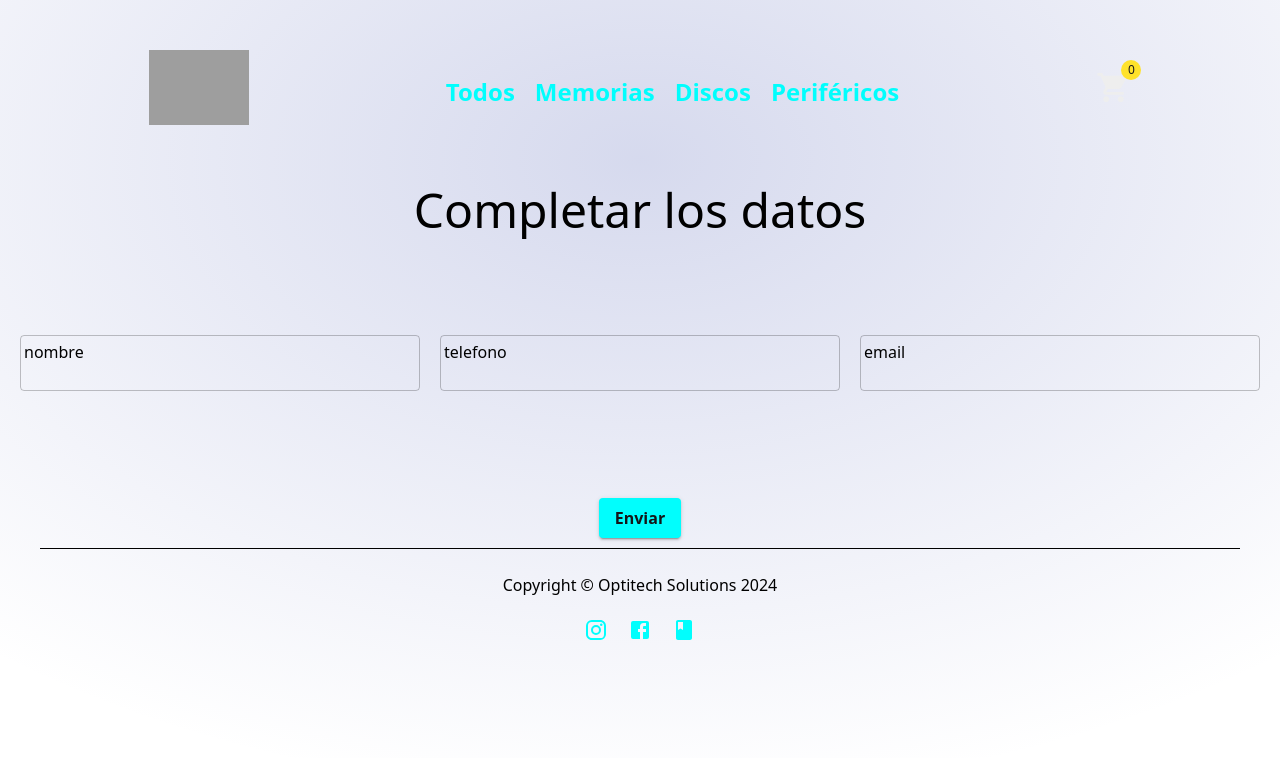
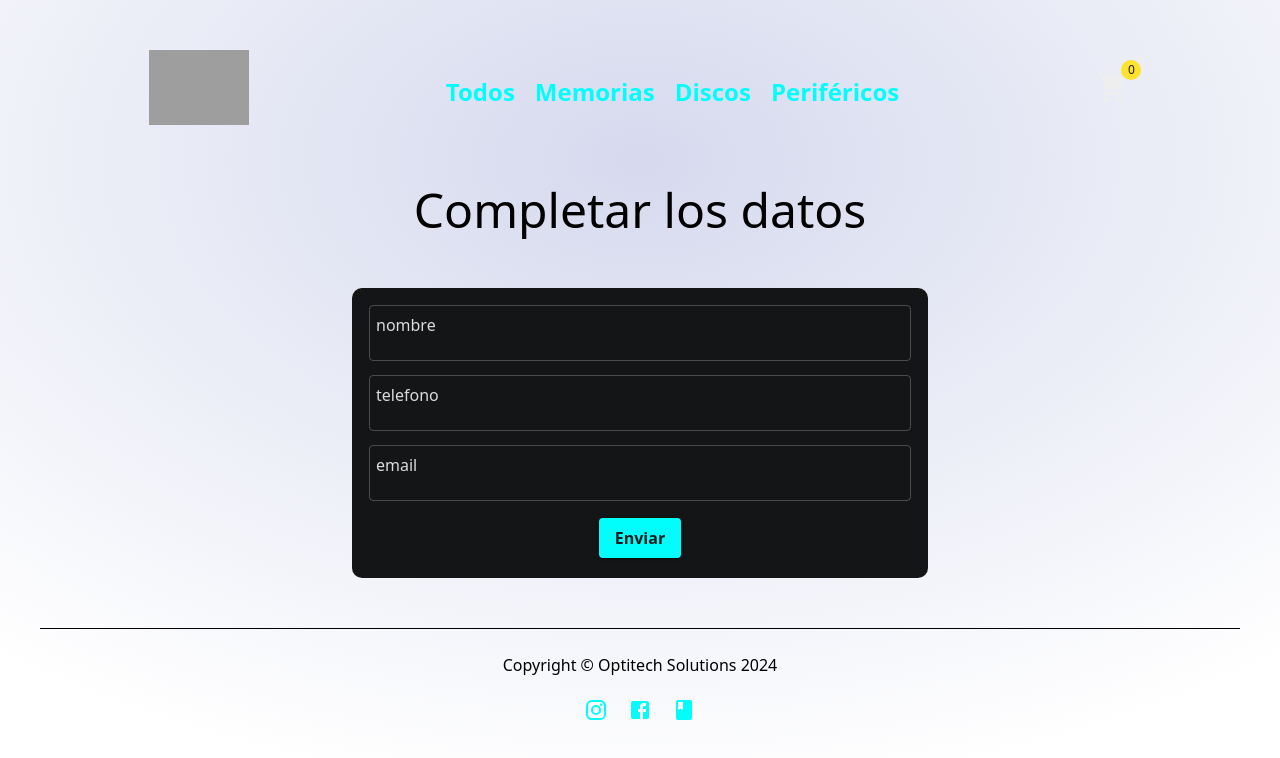
Before and after one commit to MpitassiWeb/ecommerce-pitassi, a React (Vite) app: page /checkout in a window 1280 px wide. Shown: the top 758 px of the page. Built offline with nearby package versions, Linux system fonts and the light colour scheme; no server answers; grey boxes are pictures that could not be loaded.

Commit message:
Editamos el formulario de Checkout

```diff
--- a/src/App.jsx
+++ b/src/App.jsx
@@ -9,10 +9,11 @@ import { ItemListContainer } from "./pages/itemListContainer/ItemListContainer";
 import { BrowserRouter, Route, Routes } from "react-router-dom";
 import { ThemeProvider } from "@mui/material";
 import { light, dark } from "../theme";
+import { SwitchMode } from "./components/switchMode/SwitchMode";
 
 function App() {
   return (
-    <ThemeProvider theme={light}>
+    <ThemeProvider theme={dark}>
       <BrowserRouter>
         <Toaster position="top-center" expand richColors />
         <CartContextProvider>
--- a/src/pages/checkout/Checkout.jsx
+++ b/src/pages/checkout/Checkout.jsx
@@ -1,4 +1,11 @@
-import { Box, Button, Grid, TextField, Typography } from "@mui/material";
+import {
+  Box,
+  Button,
+  Container,
+  Grid,
+  TextField,
+  Typography,
+} from "@mui/material";
 import React, { useContext } from "react";
 import { useFormik } from "formik";
 import * as Yup from "yup";
@@ -21,7 +28,8 @@ export const Checkout = () => {
         total: totalPay,
       };
       let refCollection = collection(bd, "orders");
-      addDoc(refCollection, order).then((res) => {
+      addDoc(refCollection, order)
+        .then((res) => {
           Swal.fire({
             icon: "success",
             title: "¡Felicitaciones!",
@@ -33,7 +41,8 @@ export const Checkout = () => {
             let refDoc = doc(refCollection, element.id);
             updateDoc(refDoc, { stock: element.stock - element.quantity });
           });
-      }).finally(()=>{
+        })
+        .finally(() => {
           clearCart2();
           navigate("/");
         });
@@ -55,13 +64,24 @@ export const Checkout = () => {
       <Typography variant="h3" textAlign="center">
         Completar los datos
       </Typography>
+      <Container
+        sx={{ maxWidth: "80%", display: "flex", justifyContent: "center" }}
+      >
         <Box
           sx={{
-          height: "250px",
+            backgroundColor: (theme) =>
+              theme.palette.mode === "dark" ? "#141517" : "#f8f8f8",
+            borderRadius: "10px",
+            margin: "50px",
+            width: "50%",
             padding: "10px",
+          }}
+        >
+          <Box
+            sx={{
               display: "flex",
+              flexDirection: "column",
               justifyContent: "center",
-          alignItems: "center",
             }}
           >
             <TextField
@@ -69,37 +89,44 @@ export const Checkout = () => {
               label="nombre"
               variant="outlined"
               type="text"
+              sx={{padding:"7px"}}
               onChange={handleChange}
-          sx={{ width: "50%", padding: "10px" }}
               error={errors.nombre ? true : false}
               helperText={errors.nombre}
+              fullWidth
             />
             <TextField
               name="telefono"
               label="telefono"
               type="tel"
               variant="outlined"
+              sx={{padding:"7px"}}
               onChange={handleChange}
-          sx={{ width: "50%", padding: "10px" }}
               error={errors.telefono ? true : false}
               helperText={errors.telefono}
+              fullWidth
             />
             <TextField
               name="email"
               label="email"
               type="email"
               variant="outlined"
+              sx={{padding:"7px"}}
               onChange={handleChange}
-          sx={{ width: "50%", padding: "10px" }}
               error={errors.email ? true : false}
               helperText={errors.email}
+              fullWidth
             />
           </Box>
-      <Box sx={{ padding: "10px", display: "flex", justifyContent: "center" }}>
+          <Box
+            sx={{ padding: "10px", display: "flex", justifyContent: "center" }}
+          >
             <Button type="submit" variant="contained">
               Enviar
             </Button>
           </Box>
+        </Box>
+      </Container>
     </form>
   );
 };
--- a/theme.js
+++ b/theme.js
@@ -20,7 +20,7 @@ export const light = createTheme({
     },
     text: {
       primary: "#000000bf",
-      secondary: "#000000",
+      secondary: "#141517",
     },
   },
   typography: {
```
Lines whose indentation alone changed are shown as unchanged.
